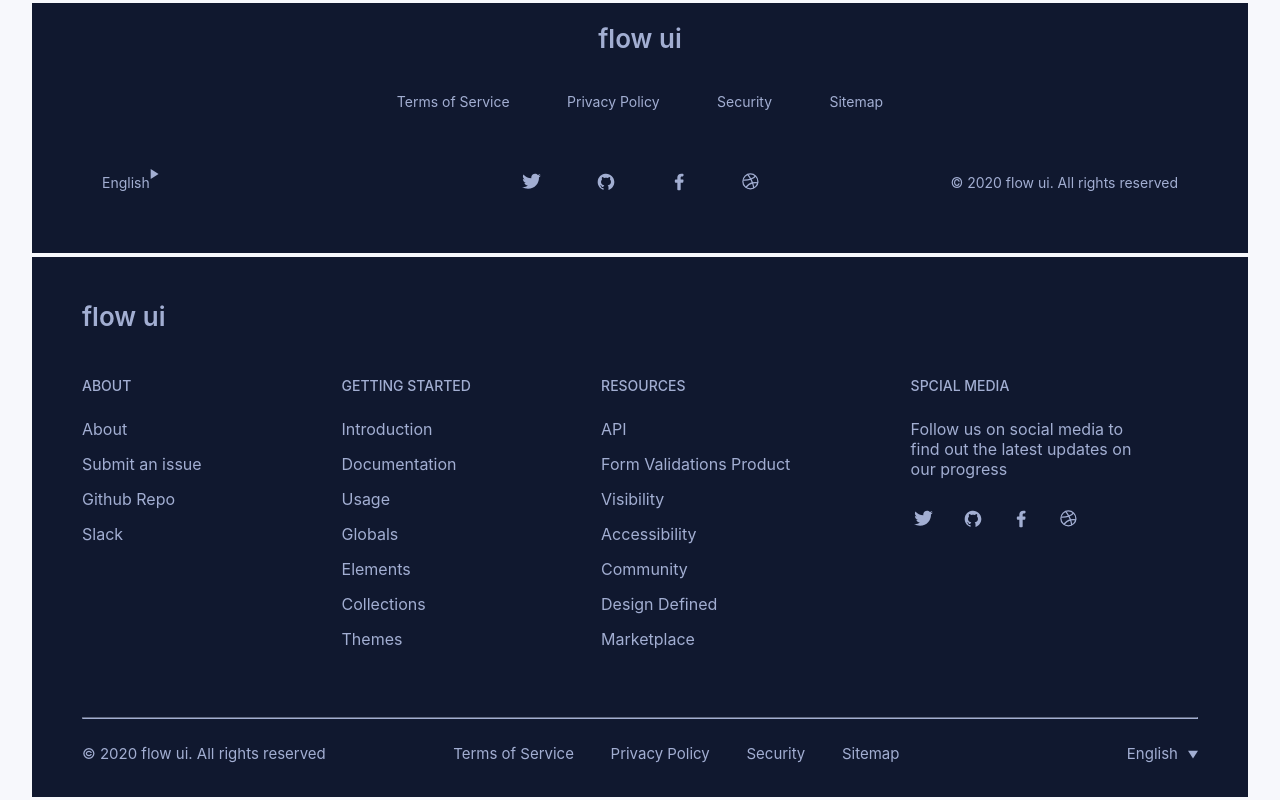
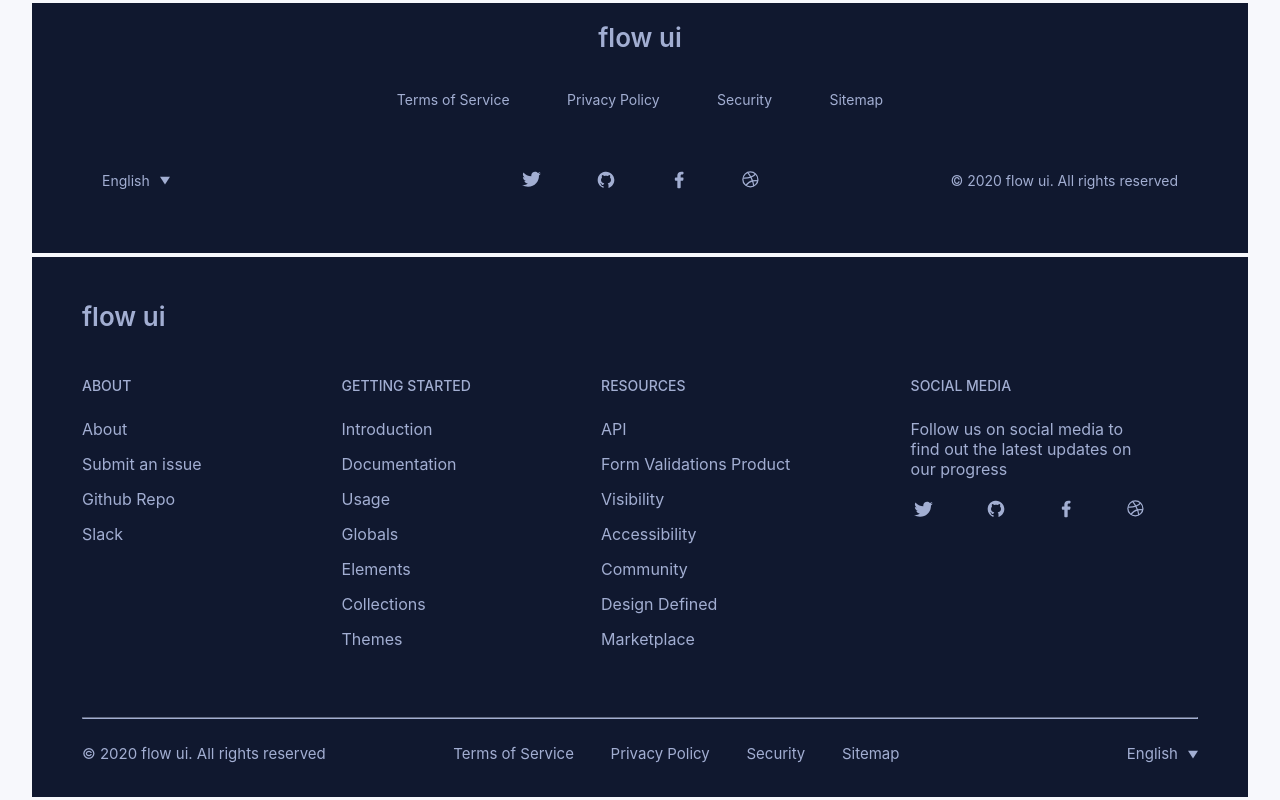
Before and after one commit to OrekuD/expo-wallpaper-app, a React (Create React App) app: page / in a window 1280 px wide. Built offline with nearby package versions, Linux system fonts and the light colour scheme.

Commit message:
Code refactoring

```diff
--- a/src/App.scss
+++ b/src/App.scss
@@ -106,8 +106,18 @@ a {
       flex: 1;
       display: flex;
       flex-direction: row;
-      align-items: flex-start;
+      align-items: flex-end;
       justify-content: flex-start;
+
+      p {
+        cursor: pointer;
+      }
+
+      svg {
+        margin: 0 0 3px 10px;
+        transform: rotate(90deg);
+        cursor: pointer;
+      }
     }
 
     .bottom-middle {
@@ -204,7 +214,6 @@ a {
       }
 
       .social-icons {
-        margin-left: 50px;
         width: 50%;
         height: 80px;
         display: flex;
@@ -232,6 +241,7 @@ a {
     .right {
       display: flex;
       align-items: flex-end;
+      cursor: pointer;
 
       svg {
         margin: 0 0 3px 10px;
--- a/src/components/FirstFooter.js
+++ b/src/components/FirstFooter.js
@@ -26,10 +26,18 @@ const FirstFooter = () => (
         <Play color={color} size="10px" />
       </div>
       <div className="bottom-middle">
-        <Twitter size="25px" color={color} />
-        <Github2 size="20px" color={color} />
-        <FacebookLetter size="20px" color={color} />
-        <Dribbble size="20px" color={color} />
+        <a href="/">
+          <Twitter size="25px" color={color} />
+        </a>
+        <a href="/">
+          <Github2 size="20px" color={color} />
+        </a>
+        <a href="/">
+          <FacebookLetter size="20px" color={color} />
+        </a>
+        <a href="/">
+          <Dribbble size="20px" color={color} />
+        </a>
       </div>
       <div className="bottom-right">
         <p> &copy; 2020 flow ui. All rights reserved </p>
--- a/src/components/SecondFooter.js
+++ b/src/components/SecondFooter.js
@@ -43,25 +43,31 @@ const SecondFooter = () => (
       </div>
       <div className="column-4">
         <a href="/" className="title">
-          spcial media
+          social media
         </a>
         <p>
           Follow us on social media to find out the latest updates on our
           progress
         </p>
         <div className="social-icons">
-          <Twitter size="25px" color={color} />
-          <Github2 size="20px" color={color} />
-          <FacebookLetter size="20px" color={color} />
-          <Dribbble size="20px" color={color} />
+          <a href="/">
+            <Twitter size="25px" color={color} />
+          </a>
+          <a href="/">
+            <Github2 size="20px" color={color} />
+          </a>
+          <a href="/">
+            <FacebookLetter size="20px" color={color} />
+          </a>
+          <a href="/">
+            <Dribbble size="20px" color={color} />
+          </a>
         </div>
       </div>
     </div>
     <hr />
     <div className="section-3">
-      <div className="left">
-        <p> &copy; 2020 flow ui. All rights reserved </p>
-      </div>
+      <p> &copy; 2020 flow ui. All rights reserved </p>
       <div className="middle">
         <a href="/"> Terms of Service </a>
         <a href="/"> Privacy Policy </a>
```
